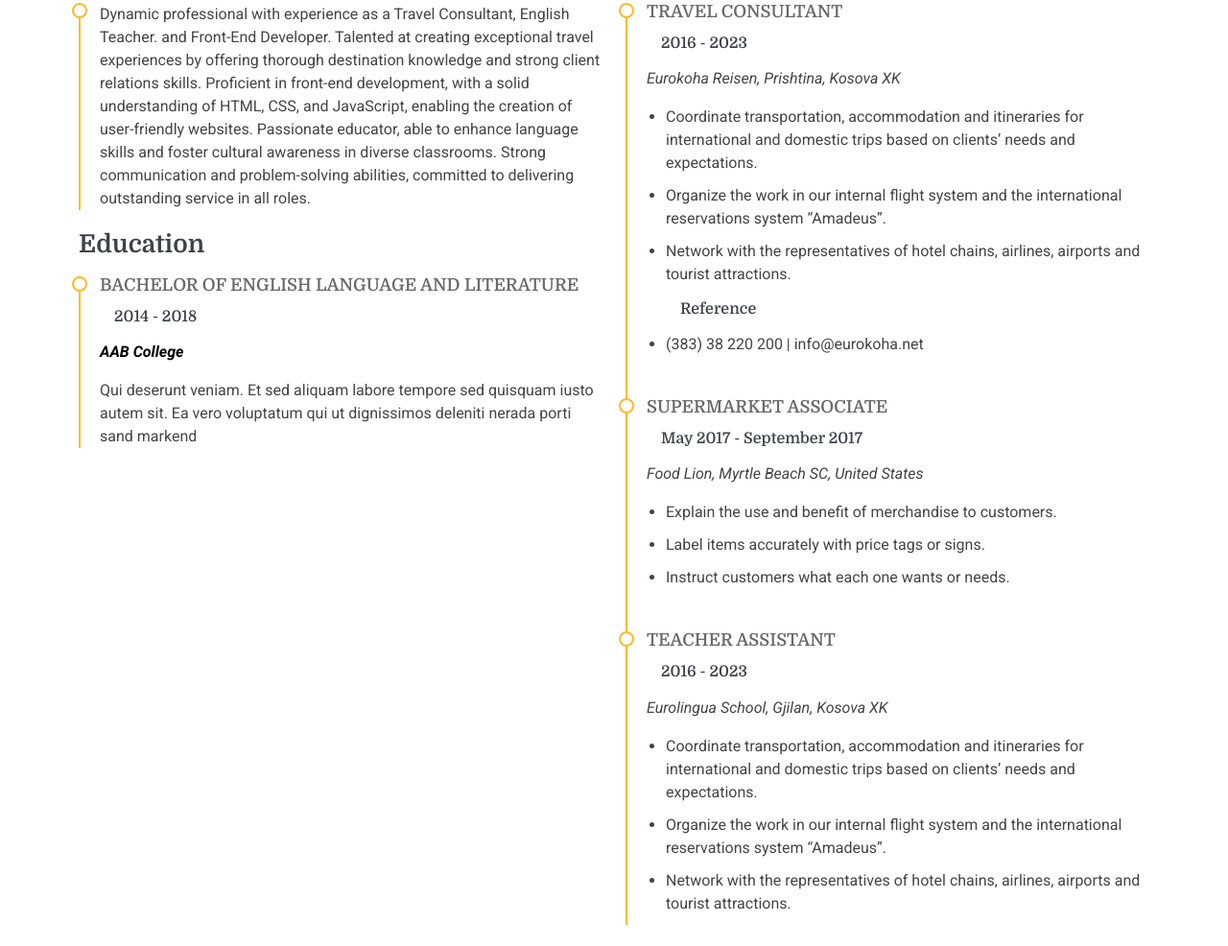
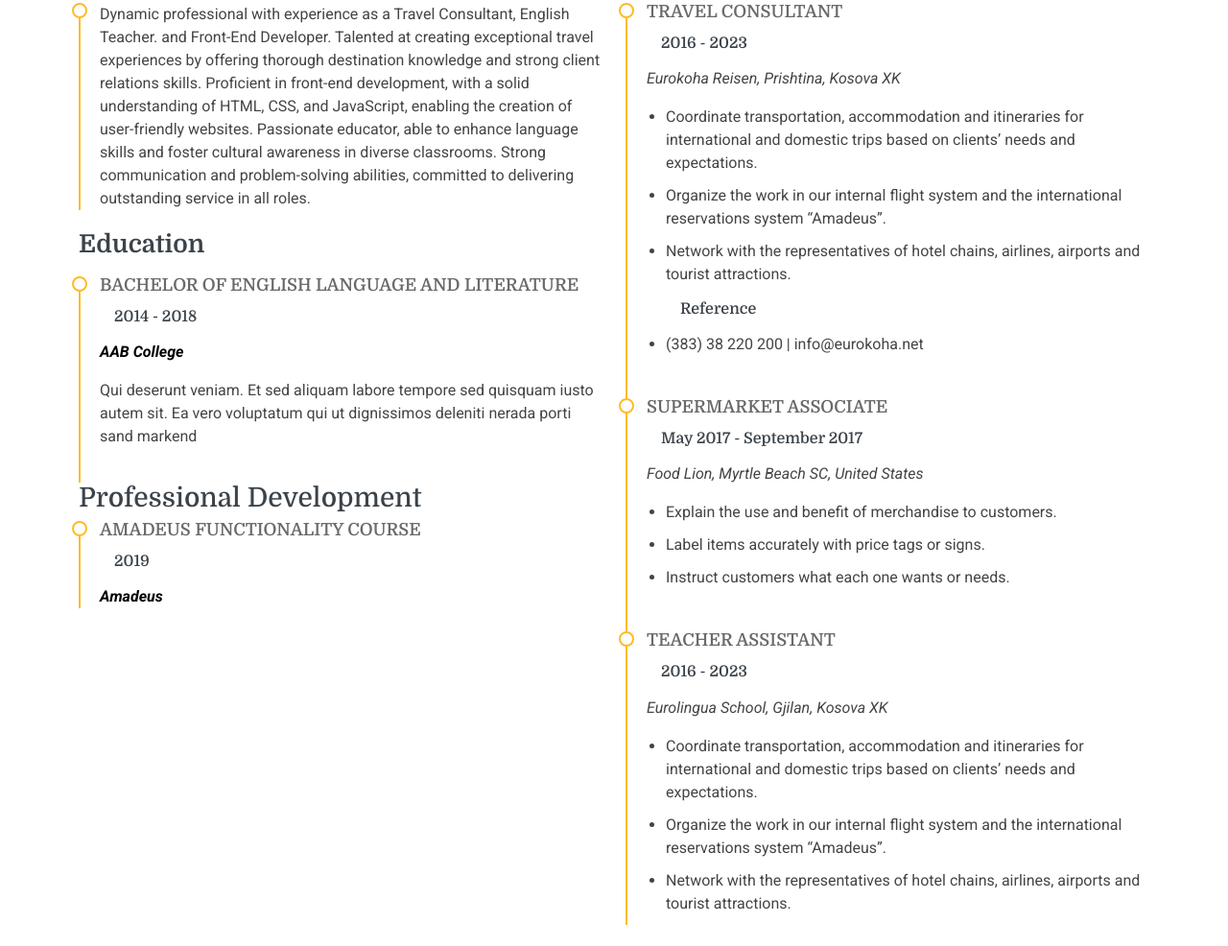
Before and after one commit to almaavdyli/website, a plain HTML site: page index.html in a window 1280 px wide. Shown: the part 1752-2738 px from the top of the page at 96% size. Drawn offline with Linux system fonts and the light colour scheme.

Commit message:
push changes

```diff
--- a/index.html
+++ b/index.html
@@ -218,6 +218,12 @@
               <p>Qui deserunt veniam. Et sed aliquam labore tempore sed quisquam iusto autem sit. Ea vero voluptatum qui ut dignissimos deleniti nerada porti sand markend</p>
             </div><!-- Edn Resume Item -->
 
+            <H3 class="RESUME TITLE">Professional Development</H3>
+            <div class="resume-item">
+            <h4>Amadeus functionality course</h4>
+            <h5>2019</h5>
+            <p><em> <strong style="color: black;">Amadeus</strong> </em></p>
+           </div><!-- Edn Resume Item -->
 
 
           </div>
```
